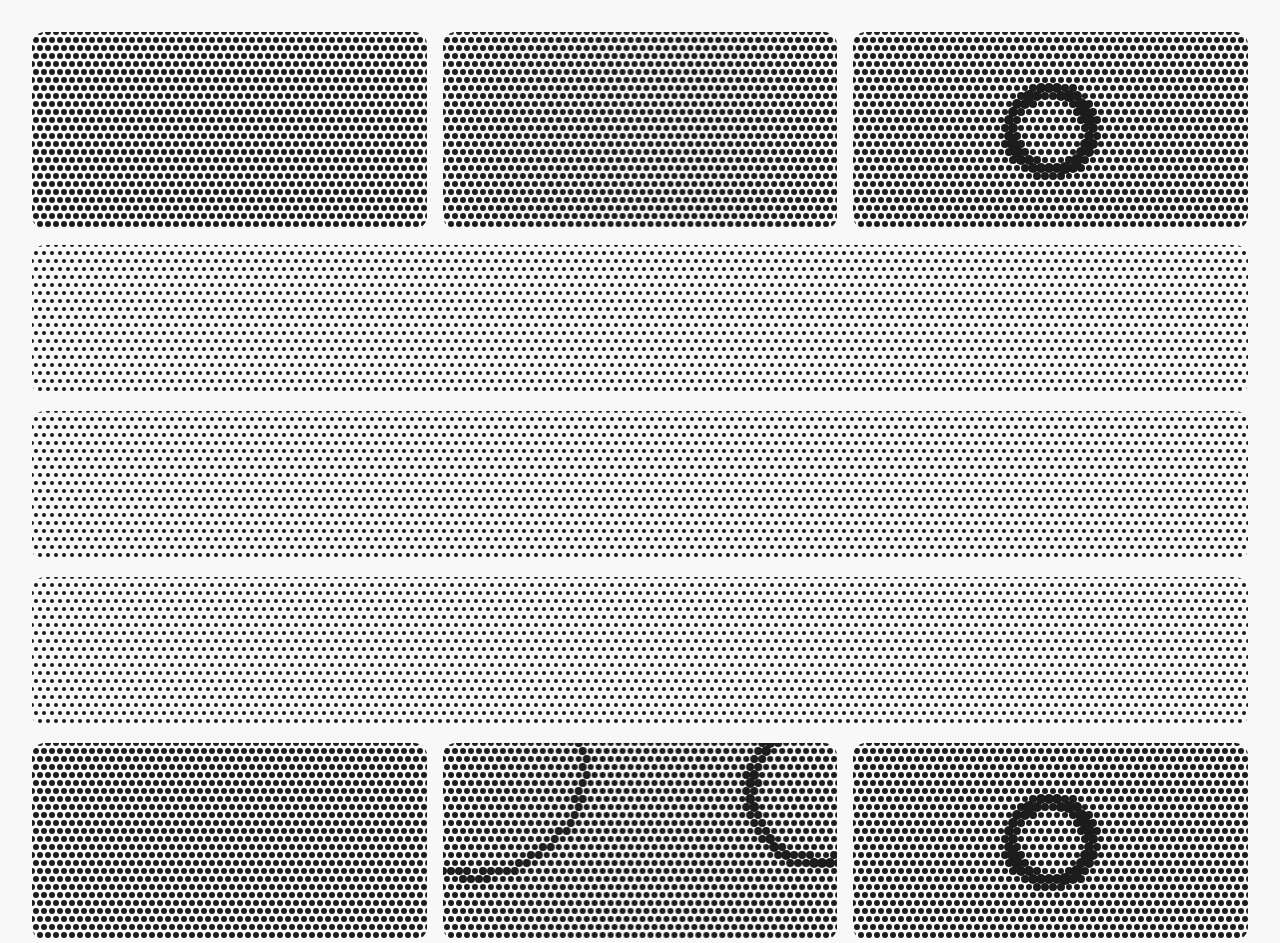
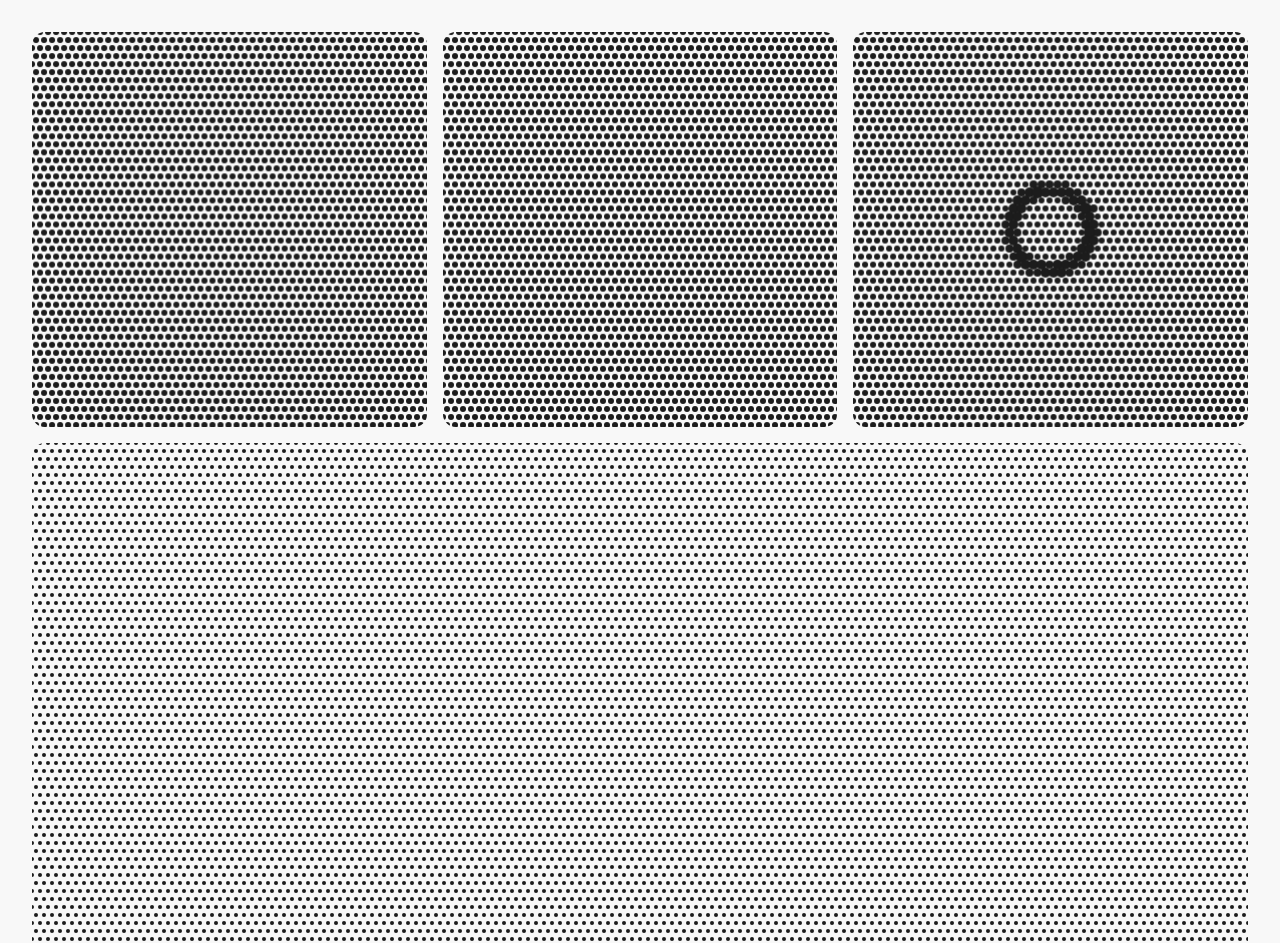
Before and after one commit to ShortValleyHillhiker/AOE, a plain HTML site: page index.html in a window 1280 px wide. Shown: the top 943 px of the page. Drawn offline with Linux system fonts and the light colour scheme; animation ran at ten frames a second.

Commit message:
Shitty reset

```diff
--- a/grid-utils.js
+++ b/halftone/grid-utils.js
@@ -32,9 +32,13 @@ export function drawDotGrid(ctx, grid, getRadius) {
 
 export function resizeCanvasAndGrid(canvas, spacing = 8) {
     const wrapper = canvas.parentElement;
-    canvas.width = wrapper.clientWidth;
-    canvas.height = wrapper.clientHeight;
+    const rect = wrapper.getBoundingClientRect();
 
-    const grid = createGrid(canvas, spacing);
-    return grid;
+    canvas.width = rect.width;
+    canvas.height = rect.height;
+
+    canvas.style.width = `${rect.width}px`;
+    canvas.style.height = `${rect.height}px`;
+
+    return createGrid(canvas, spacing);
 }
--- a/halftone.js
+++ b/halftone/halftone.js
@@ -1,6 +1,6 @@
-import { drawDotGrid, resizeCanvasAndGrid } from './grid-utils.js';
-import { CONFIG } from './config.js';
-import { getBrightnessAt } from './image-utils.js';
+import { drawDotGrid, resizeCanvasAndGrid } from '/halftone/grid-utils.js';
+import { CONFIG } from '/halftone/config.js';
+import { getBrightnessAt } from '/halftone/image-utils.js';
 
 function setupHalftoneCanvas(canvas) {
     const ctx = canvas.getContext('2d');
--- a/app.js
+++ b/halftone/ripplecanvas.js
@@ -1,5 +1,5 @@
-import { createGrid, drawDotGrid, resizeCanvasAndGrid } from './grid-utils.js';
-import { CONFIG } from './config.js';
+import { createGrid, drawDotGrid, resizeCanvasAndGrid } from '/halftone/grid-utils.js';
+import { CONFIG } from '/halftone/config.js';
 
 function setupRippleCanvas(canvas) {
     const {
--- a/index.html
+++ b/index.html
@@ -43,8 +43,8 @@
 
 </body>
 
-<script defer type="module" src="app.js"></script>
-<script defer type="module" src="grid-utils.js"></script>
-<script defer type="module" src="halftone.js"></script>
+<script defer type="module" src="halftone/ripplecanvas.js"></script>
+<script defer type="module" src="halftone/grid-utils.js"></script>
+<script defer type="module" src="halftone/halftone.js"></script>
 
 </html>
--- a/style.css
+++ b/style.css
@@ -18,7 +18,7 @@ section.tva {
 }
 
 .canvas-wrapper {
-  /* aspect-ratio: 1 / 1; */
+  aspect-ratio: 1 / 1;
   position: relative;
   background: #f8f8f8;
 }
@@ -31,7 +31,7 @@ canvas.ripple-canvas {
 }
 
 .canvas-wrapper:has(.ripple-canvas.halftone) {
-  /* aspect-ratio: 16 / 9; */
+  aspect-ratio: 16 / 9;
 }
 
 canvas.ripple-canvas.touch {
```
Also changed, not shown: halftone/config.js (renamed from config.js), halftone/image-utils.js (renamed from image-utils.js).
